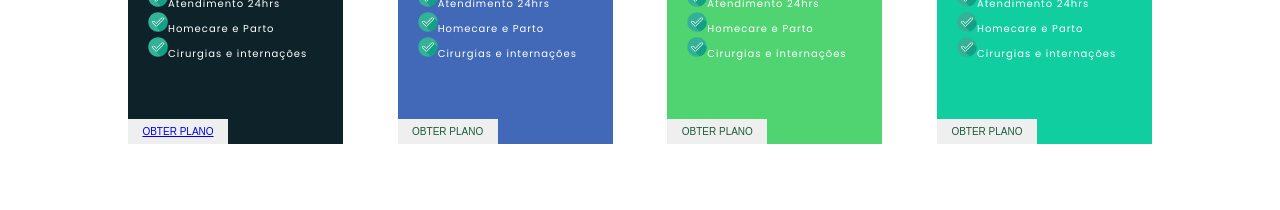
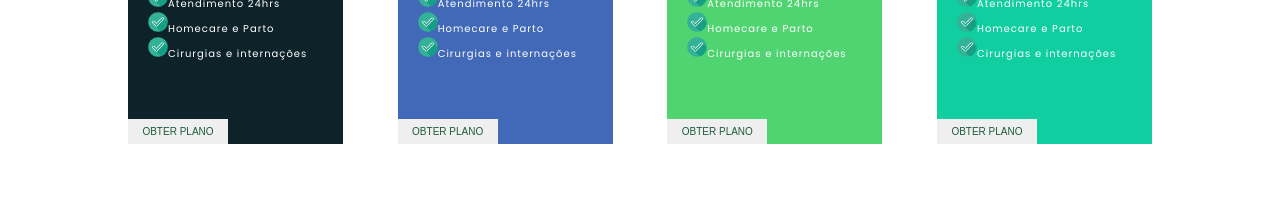
Before and after one commit to artkelv/LP_Francy_Front, a React (Create React App) app: page / in a window 1280 px wide. Shown: the part 2440-2650 px from the top of the page. Built offline with nearby package versions, Linux system fonts and the light colour scheme; a web font is replaced by a local one.

Commit message:
efeito de suavização da borda ao apertar o botao de obter plano feito

```diff
--- a/src/components/plans/Plans.js
+++ b/src/components/plans/Plans.js
@@ -2,7 +2,7 @@ import Ic from "../iconCheck/Icon.js"
 import {
     ArticTitlePrice, TitlePlans, PgraphPlans, CardPriceSection, FirstCardPrice, SecondCardPrice,
     ThirdCardPrice, FourthCardPrice, TitleCard, SubTitle, PriceCard, PerMonth, ListBenefits,
-    BtnPlan
+    BtnPlan, AncorGetPlan
 } from "./styled";
 import { execFuncQueAlteraBorda } from "../../pages/home/Home.js";
 
@@ -32,7 +32,7 @@ const Plans = () => {
                                 <li><Ic/>Cirurgias e internações</li>
                             </ListBenefits>
                         </section>
-                        <BtnPlan onClick={execFuncQueAlteraBorda}><a href="#form">Obter Plano</a></BtnPlan>
+                        <BtnPlan onClick={execFuncQueAlteraBorda}><AncorGetPlan href="#top">Obter Plano</AncorGetPlan></BtnPlan>
                     </FirstCardPrice>
                     <SecondCardPrice>
                         <section>
@@ -52,7 +52,7 @@ const Plans = () => {
                                 <li><Ic/>Cirurgias e internações</li>
                             </ListBenefits>
                         </section>
-                        <BtnPlan>Obter Plano</BtnPlan>
+                        <BtnPlan onClick={execFuncQueAlteraBorda}><AncorGetPlan href="#top">Obter Plano</AncorGetPlan></BtnPlan>
                     </SecondCardPrice>
                     <ThirdCardPrice>
                         <section>
@@ -72,7 +72,7 @@ const Plans = () => {
                                 <li><Ic/>Cirurgias e internações</li>
                             </ListBenefits>
                         </section>
-                        <BtnPlan>Obter Plano</BtnPlan>
+                        <BtnPlan onClick={execFuncQueAlteraBorda}><AncorGetPlan href="#top">Obter Plano</AncorGetPlan></BtnPlan>
                     </ThirdCardPrice>
                     <FourthCardPrice>
                         <section>
@@ -92,7 +92,7 @@ const Plans = () => {
                                 <li><Ic/>Cirurgias e internações</li>
                             </ListBenefits>
                         </section>
-                        <BtnPlan>Obter Plano</BtnPlan>
+                        <BtnPlan onClick={execFuncQueAlteraBorda}><AncorGetPlan href="#top">Obter Plano</AncorGetPlan></BtnPlan>
                     </FourthCardPrice>
                 </CardPriceSection>
             </section>
--- a/src/components/plans/styled.js
+++ b/src/components/plans/styled.js
@@ -75,6 +75,15 @@ export const BtnPlan = styled.button`
         width: 100%;
     }
 `
+export const AncorGetPlan = styled.a`
+    text-decoration: none;
+    color: #1C5A3D;
+    display: flex;
+    justify-content: center;
+    align-items: center;
+    width: 100%;
+    height: 100%;
+`
 export const FirstCardPrice = styled.div`
     background-color: #0D2329;
     width: 21%;
--- a/src/pages/home/Home.js
+++ b/src/pages/home/Home.js
@@ -8,16 +8,20 @@ import Footer from '../../components/footer/footer'
 
 export const alterarCorDaBordaDoForm = () => {
     const borderForm = document.querySelector("#form")
-    borderForm.style.cssText = "transition:1s; border: 2px solid red; box-shadow: 5px 5px 15px red"
+    const testcss = {
+        boxShadow: "box-shadow: 1px 1px 100px #4BE572"
+    }
+    borderForm.style.cssText = `${testcss.boxShadow};border-color: #1C5A3D;`
+    setTimeout(() => {borderForm.style.cssText = "none"},2000)
 }
 export const execFuncQueAlteraBorda = () => {
-    setTimeout(alterarCorDaBordaDoForm, 1500)
+    setTimeout(alterarCorDaBordaDoForm, 1000)
 }
 const Home = () => {
     return(
         <>
             <Header/>
-            <MainContent>
+            <MainContent id="top">
                 <SectionTitles>
                     <Title>Planos de Saúde e Odontológicos</Title>
                     <br/>
--- a/src/pages/home/styled.js
+++ b/src/pages/home/styled.js
@@ -57,6 +57,7 @@ export const Form = styled.form`
     background-color: #fff;
     border-radius: 30px;
     margin: 20px 0;
+    transition: 1s;
 `
 export const TitleForm = styled.h4`
     color: #10CEA0;
```
